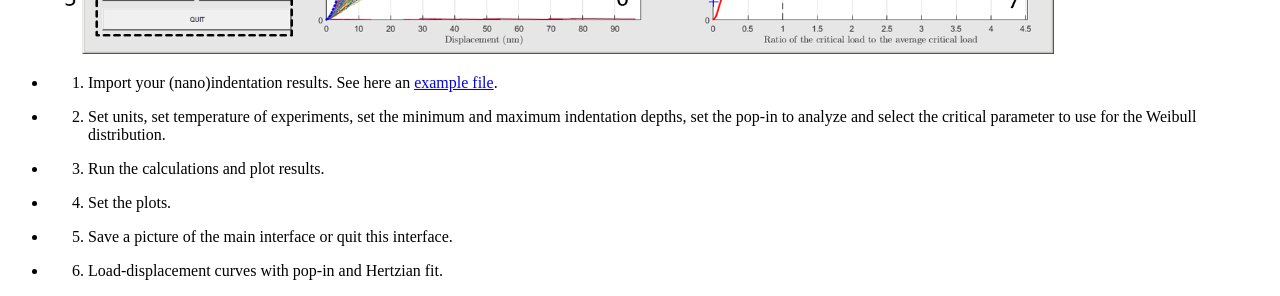
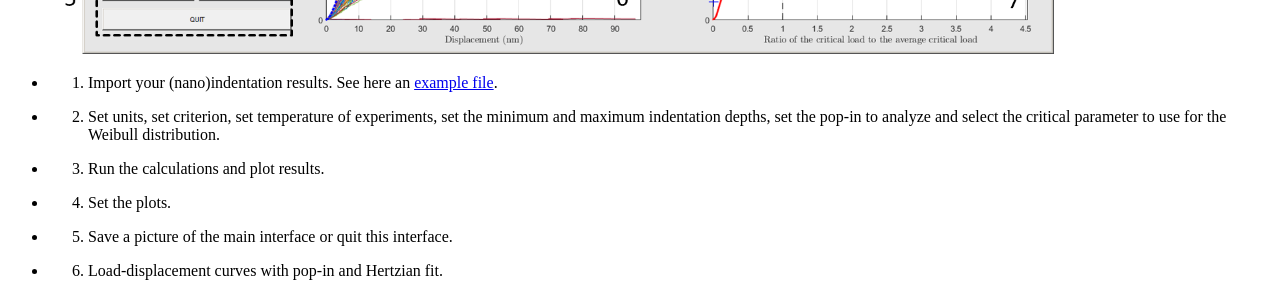
Before and after one commit to DavidMercier/PopIn, a Sphinx documentation site: the page built from doc/overview_of_the_toolbox.rst, in a window 1280 px wide. Shown: the part 747-1043 px from the top of the page. Built offline with Sphinx 7.4.7, drawn with Linux system fonts in a browser that asks for light colours; comment, search, counter and statistics services are not loaded.

Commit message:
Update overview_of_the_toolbox.rst

```diff
--- a/doc/overview_of_the_toolbox.rst
+++ b/doc/overview_of_the_toolbox.rst
@@ -9,7 +9,7 @@ Overview of the toolbox
 
 * 1) Import your (nano)indentation results. See here an `example file <http://popin.readthedocs.org/en/latest/examples.html>`_.
 
-* 2) Set units, set temperature of experiments, set the minimum and maximum indentation depths, set the pop-in to analyze and select the critical parameter to use for the Weibull distribution.
+* 2) Set units, set criterion, set temperature of experiments, set the minimum and maximum indentation depths, set the pop-in to analyze and select the critical parameter to use for the Weibull distribution.
 
 * 3) Run the calculations and plot results.
 
```
